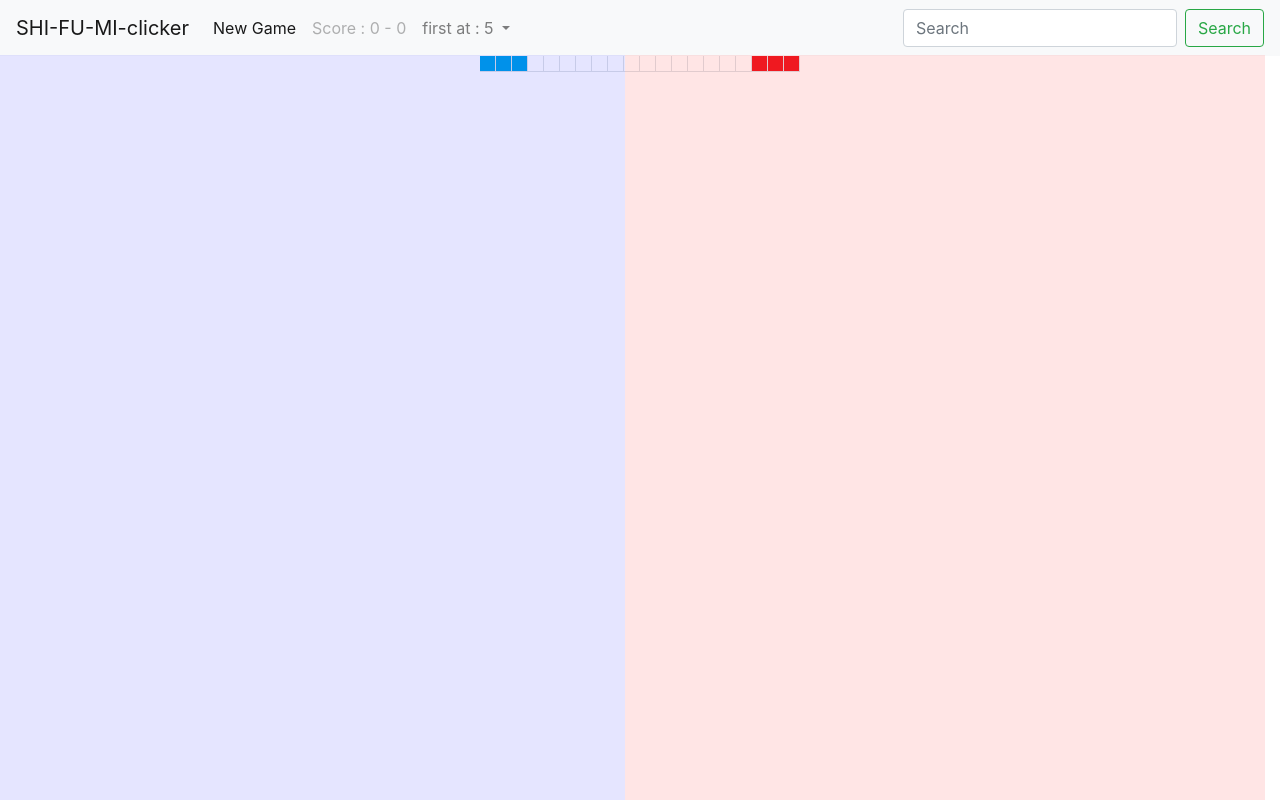
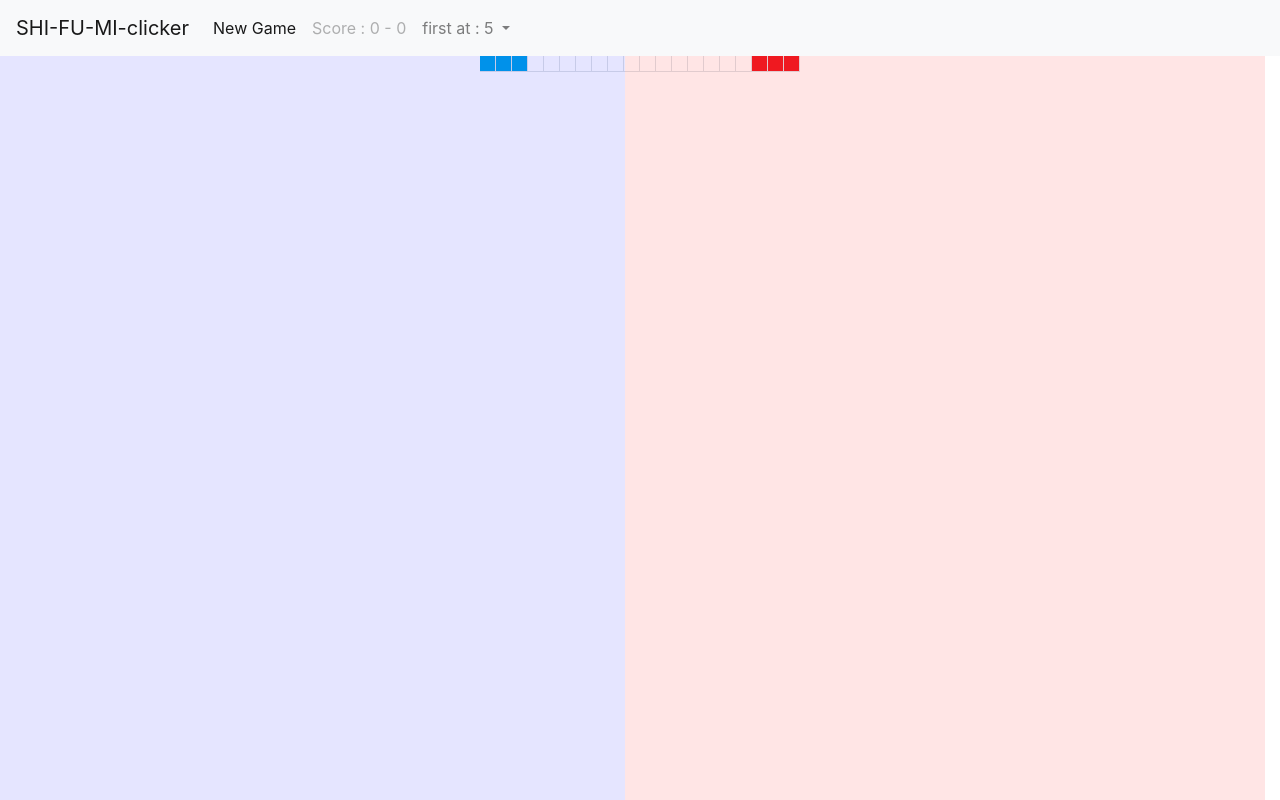
Before and after one commit to LordInateur/SHI-FU-MI-clicker, a plain HTML site: page index.html in a window 1280 px wide. Drawn offline with nearby package versions, Linux system fonts and the light colour scheme.

```diff
--- a/index.css
+++ b/index.css
@@ -4,6 +4,7 @@
   left: 0;
   width: 100%;
   height: calc( 100% - 55px );
+  z-index: 10;
 }
 
 #player1_clicZone, #player2_clicZone {
@@ -18,3 +19,7 @@
 #player2_clicZone {
   background-color: rgba( 255, 0, 0, 0.1 );
 }
+
+@media screen and (min-width: 768px) {
+
+}
--- a/index.html
+++ b/index.html
@@ -24,7 +24,7 @@
   <body>
 
     <!-- navbar -->
-    <nav class="navbar navbar-expand-lg navbar-light bg-light">
+    <nav class="navbar navbar-expand-lg navbar-light bg-light" style="z-index: 11">
       <a class="navbar-brand" href="#">SHI-FU-MI-clicker</a>
       <button class="navbar-toggler" type="button" data-toggle="collapse" data-target="#navbarSupportedContent" aria-controls="navbarSupportedContent" aria-expanded="false" aria-label="Toggle navigation">
         <span class="navbar-toggler-icon"></span>
@@ -47,15 +47,11 @@
               <a class="dropdown-item" href="#" onclick="updateMaxToWin(10)">10</a>
               <a class="dropdown-item" href="#" onclick="updateMaxToWin(15)">15</a>
               <div class="dropdown-divider"></div>
-              <a class="dropdown-item" href="#">Something else here</a>
-              <input type="number" name="firstAt">
+              <a class="dropdown-item" href="#"><input onchange="updateMaxToWin($(this).val());" type="number" name="firstAt"></a>
+
             </div>
           </li>
         </ul>
-        <form class="form-inline my-2 my-lg-0">
-          <input class="form-control mr-sm-2" type="search" placeholder="Search" aria-label="Search">
-          <button class="btn btn-outline-success my-2 my-sm-0" type="submit">Search</button>
-        </form>
       </div>
     </nav>
     <!-- /navbar -->
```
